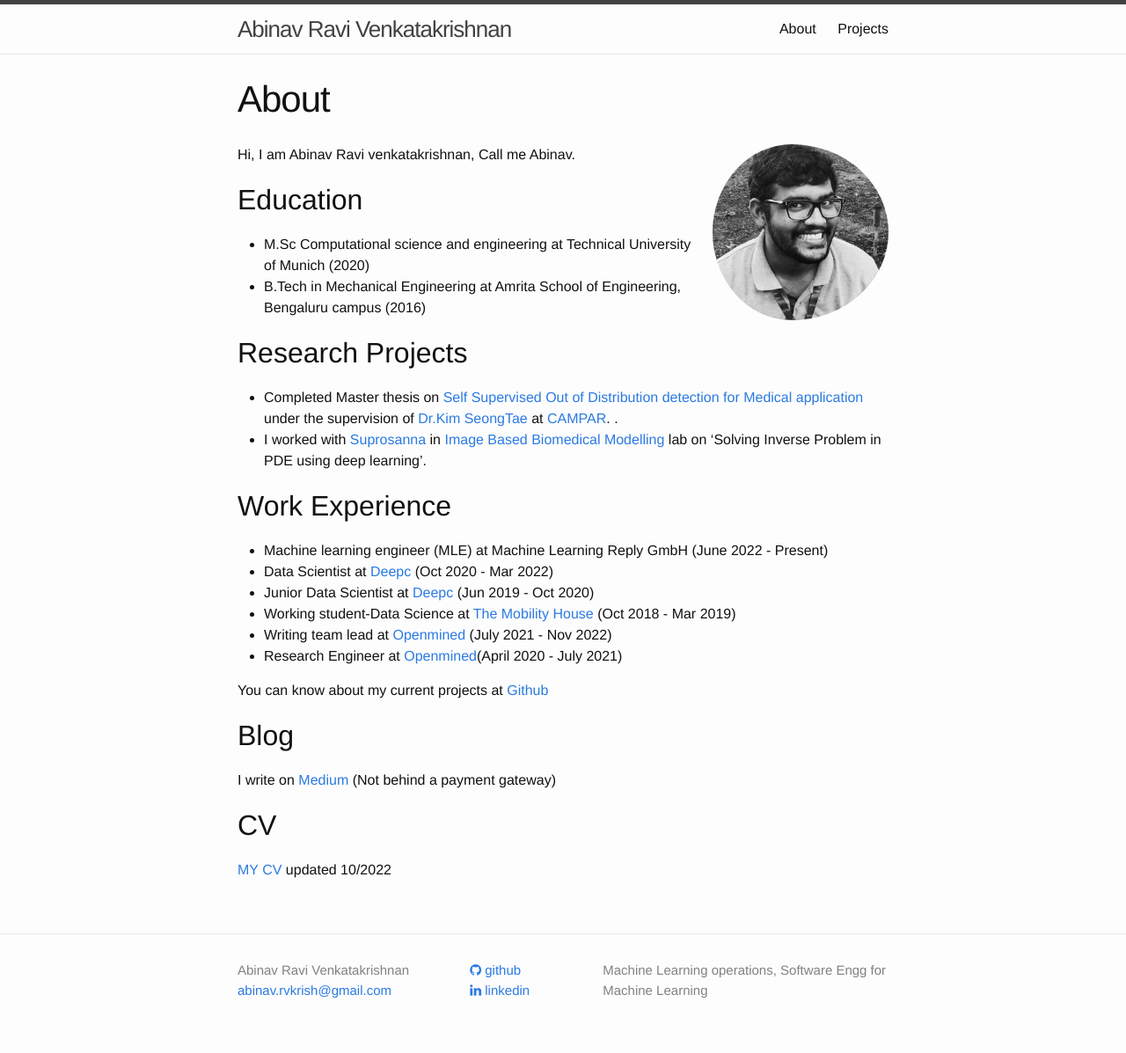
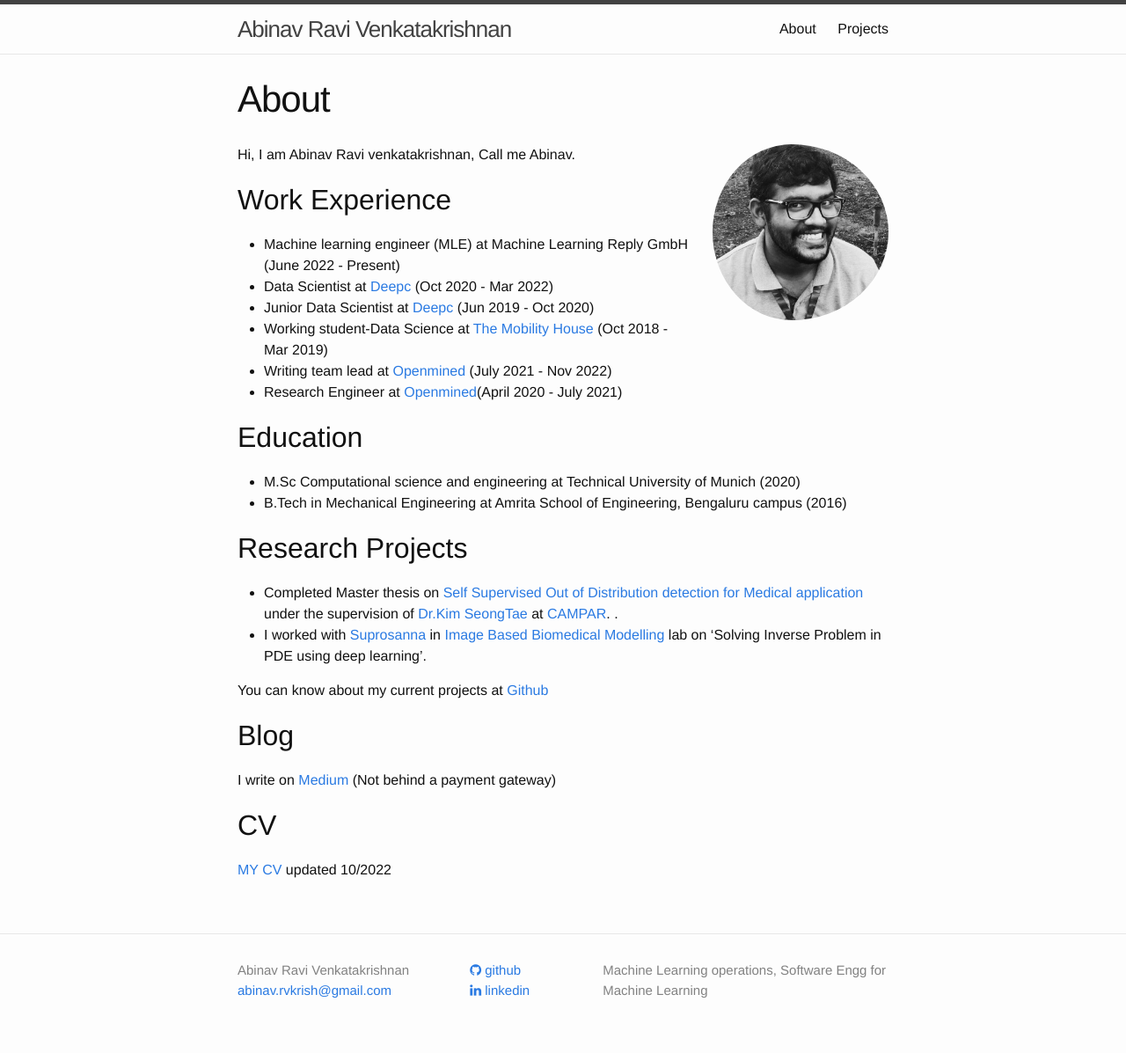
Before and after one commit to AbinavRavi/AbinavRavi.github.io, a Jekyll site: the page built from about.md, in a window 1280 px wide. Shown: the whole page at 88% size. Built offline with Jekyll 4.4.1, drawn with Linux system fonts in a browser that asks for light colours; nearby versions of some CDN libraries; part of the change alters nothing that is shown.

```diff
--- a/about.md
+++ b/about.md
@@ -7,6 +7,14 @@ permalink: /about/
 ![Abinav R](../resources/me.jpg){:style="width: 200px; overflow: hidden; border-radius: 50%; float: right; padding-left: 20px"}
 Hi, I am Abinav Ravi venkatakrishnan, Call me Abinav.
 
+## Work Experience
+* Machine learning engineer (MLE) at Machine Learning Reply GmbH (June 2022 - Present)
+* Data Scientist at [Deepc](http://deepc.ai/) (Oct 2020 - Mar 2022)
+* Junior Data Scientist at [Deepc](http://deepc.ai/) (Jun 2019 - Oct 2020)
+* Working student-Data Science at [The Mobility House](https://www.mobilityhouse.com/int_en/) (Oct 2018 - Mar 2019)
+* Writing team lead at [Openmined](https://blog.openmined.org/) (July 2021 - Nov 2022)
+* Research Engineer at [Openmined](https://blog.openmined.org/)(April 2020 - July 2021)
+
 ## Education
 * M.Sc Computational science and engineering at Technical University of Munich (2020)
 * B.Tech in Mechanical Engineering at Amrita School of Engineering, Bengaluru campus (2016)
@@ -15,13 +23,6 @@ Hi, I am Abinav Ravi venkatakrishnan, Call me Abinav.
 * Completed Master thesis on [Self Supervised Out of Distribution detection for Medical application](../resources/thesis.pdf) under the supervision of [Dr.Kim SeongTae](http://ailab.khu.ac.kr/people/pi/) at [CAMPAR](http://campar.in.tum.de/Chair/ResearchGroupCamp).  .
 * I worked with [Suprosanna](http://campar.in.tum.de/Main/SuprosannaShit) in [Image Based Biomedical Modelling](http://campar.in.tum.de/Chair/ResearchIBBM) lab on 'Solving Inverse Problem in PDE using deep learning'.
 
-## Work Experience
-* Machine learning engineer (MLE) at Machine Learning Reply GmbH (June 2022 - Present)
-* Data Scientist at [Deepc](http://deepc.ai/) (Oct 2020 - Mar 2022)
-* Junior Data Scientist at [Deepc](http://deepc.ai/) (Jun 2019 - Oct 2020)
-* Working student-Data Science at [The Mobility House](https://www.mobilityhouse.com/int_en/) (Oct 2018 - Mar 2019)
-* Writing team lead at [Openmined](https://blog.openmined.org/) (July 2021 - Nov 2022)
-* Research Engineer at [Openmined](https://blog.openmined.org/)(April 2020 - July 2021)
 
 You can know about my current projects at [Github](https://github.com/AbinavRavi)
 
```
